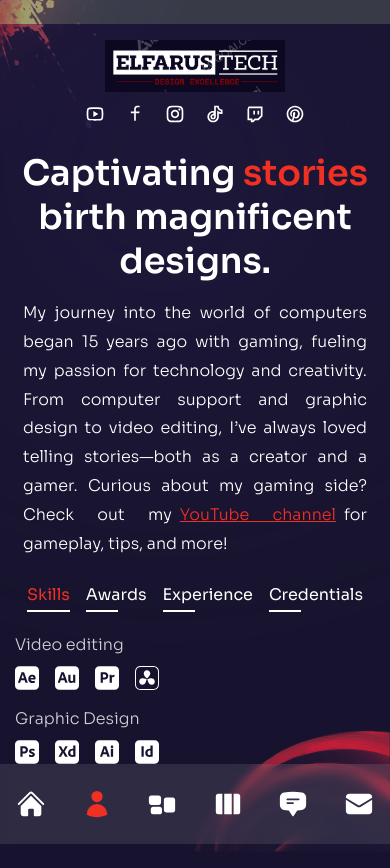
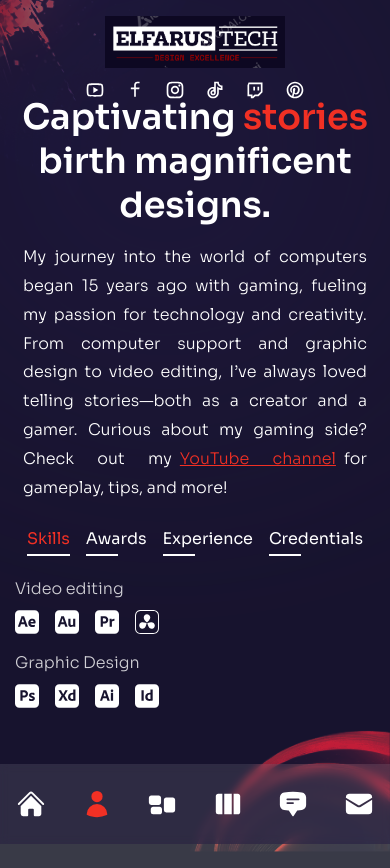
Before and after one commit to Besufekad-HAZ/Elfarus-Portfolio, a Next.js app: page /about in a window 390 px wide. Built offline with nearby package versions, Linux system fonts and the light colour scheme.

Commit message:
Fix responsiveness issues

```diff
--- a/pages/about/index.js
+++ b/pages/about/index.js
@@ -16,7 +16,7 @@ const About = () => {
   const [index, setIndex] = useState(0);
   console.log(index);
   return (
-    <div className="h-[100vh] bg-primary/30 mt-6 xl:mt-0 py-32 text-center xl:text-left">
+    <div className="min-h-screen bg-primary/30 py-24 md:py-32 text-center xl:text-left">
       <Circles />
       {/* Avatar img */}
       <motion.div
```
